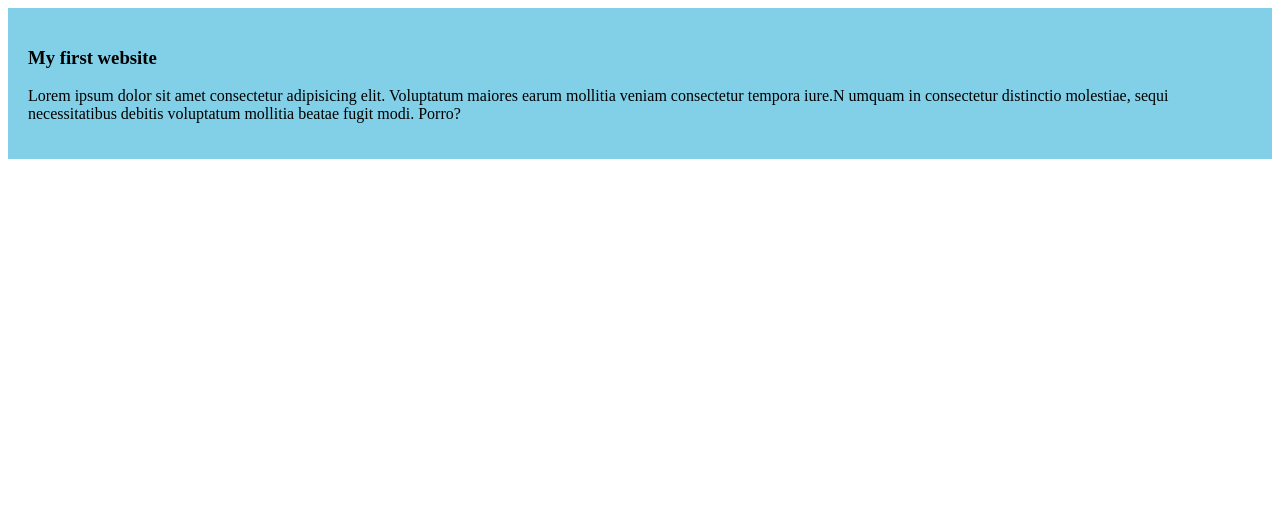
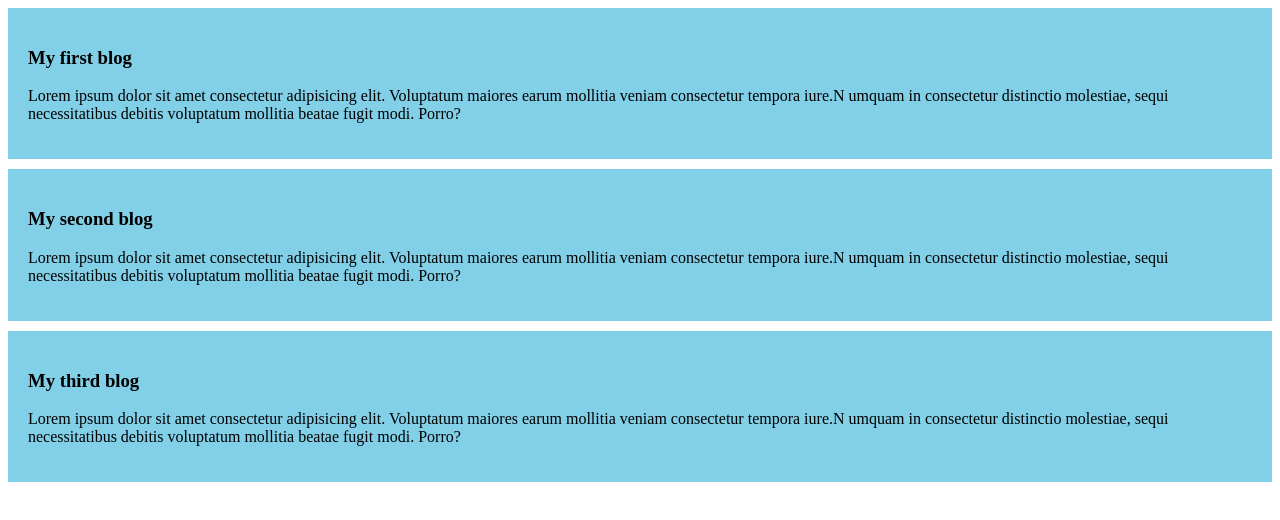
Before and after one commit to SamuPanda/my-first-website, a plain HTML site: page index.html in a window 1280 px wide. Drawn offline with Linux system fonts and the light colour scheme.

Commit message:
added my second and third blog

```diff
--- a/index.html
+++ b/index.html
@@ -8,7 +8,7 @@
 </head>
 <body>
     <div>
-        <h3>My first website</h3>
+        <h3>My first blog</h3>
         <p>Lorem ipsum dolor sit amet consectetur adipisicing elit.
         Voluptatum maiores earum mollitia veniam consectetur tempora iure.N
         umquam in consectetur distinctio molestiae,
@@ -17,3 +17,19 @@
     </div>
 </body>
 </html>
+<div>
+    <h3>My second blog</h3>
+    <p>Lorem ipsum dolor sit amet consectetur adipisicing elit.
+    Voluptatum maiores earum mollitia veniam consectetur tempora iure.N
+    umquam in consectetur distinctio molestiae,
+    sequi necessitatibus debitis voluptatum mollitia beatae fugit modi.
+    Porro?</p>
+</div>
+<div>
+    <h3>My third blog</h3>
+    <p>Lorem ipsum dolor sit amet consectetur adipisicing elit.
+    Voluptatum maiores earum mollitia veniam consectetur tempora iure.N
+    umquam in consectetur distinctio molestiae,
+    sequi necessitatibus debitis voluptatum mollitia beatae fugit modi.
+    Porro?</p>
+</div>
--- a/styles/blog.css
+++ b/styles/blog.css
@@ -1,4 +1,5 @@
 div{
     background-color: rgb(130, 207, 232);
     padding: 20px;
+    margin-bottom: 10px;
 }
```
